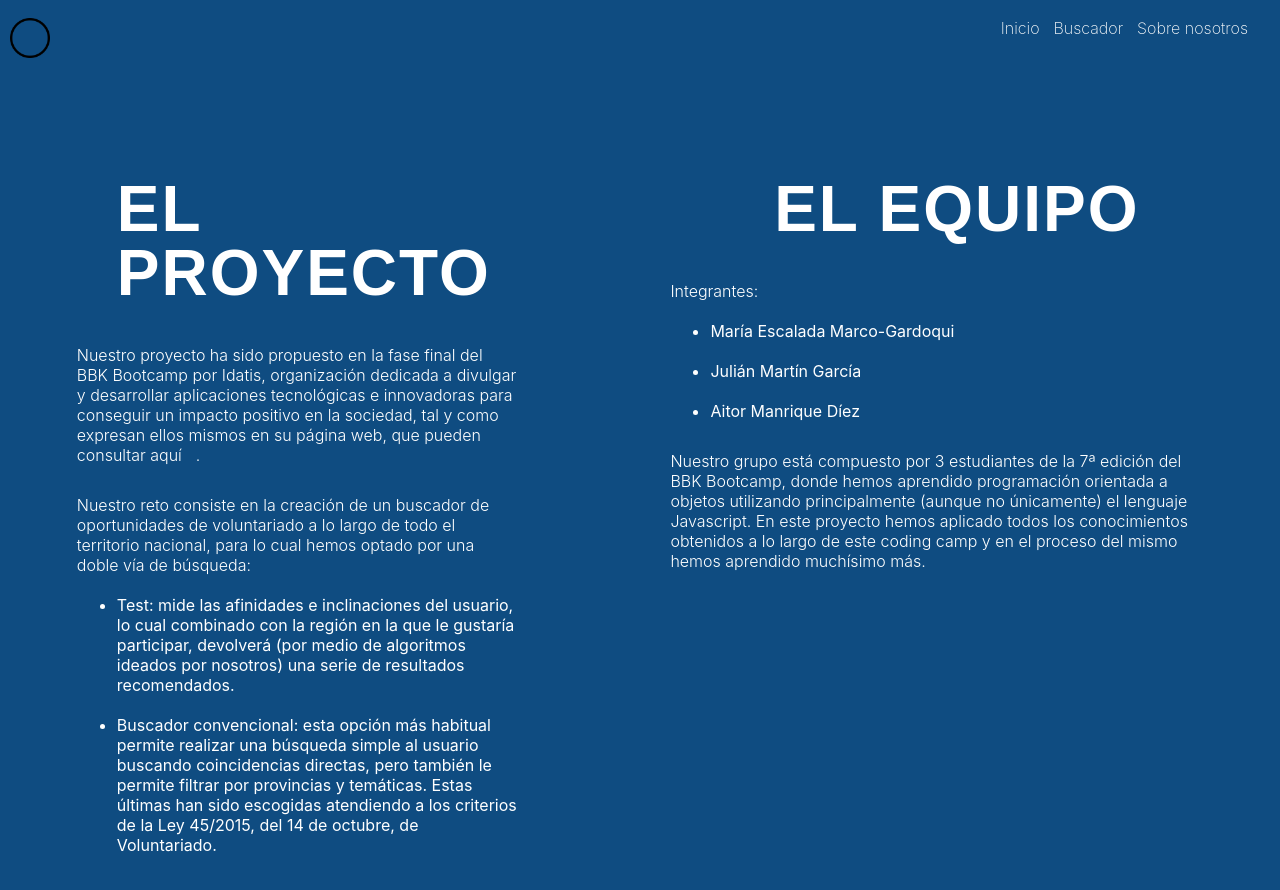
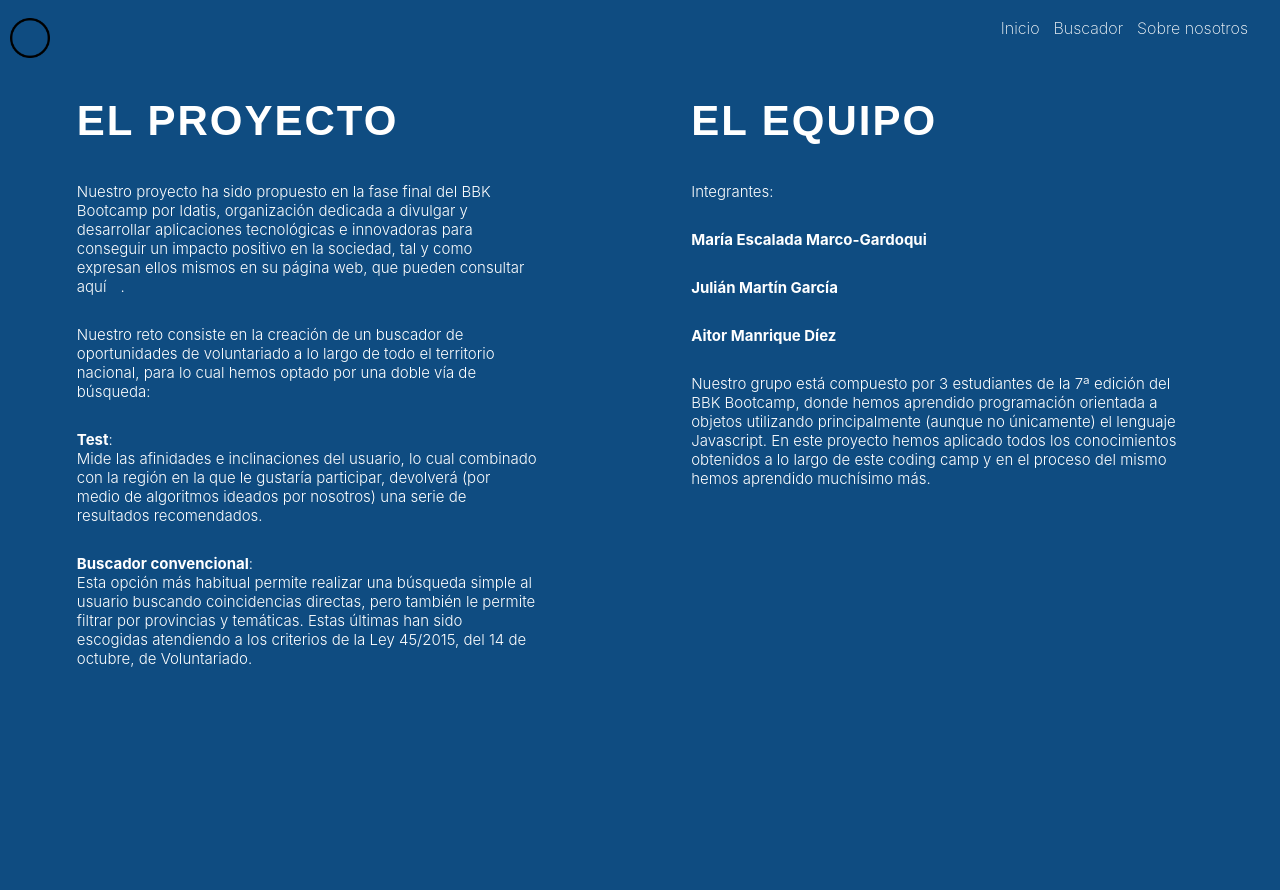
Before and after one commit to Amanrique29/Buscador-voluntariado, a React (Create React App) app: page /aboutus in a window 1280 px wide. Shown: the top 890 px of the page. After the commit the page ends 800 px from the top, so only its background shows below. Built offline with nearby package versions, Linux system fonts and the light colour scheme.

Commit message:
InstruccionesDeLaSimpaticaDeMaria

```diff
--- a/src/Sobrenosotros.css
+++ b/src/Sobrenosotros.css
@@ -1,11 +1,15 @@
 .doscolumnas{
     display: flex;
     justify-content: space-evenly;
+    font-size: 15px;
 }
 .columna{
-    margin: 6%;
+    margin: 0% 6% 6% 6%;
 }
 .titulos_{
-    display: flex;
-    justify-content: center;
+    font-size: 42px;
+    padding-left: 0;
 }
+.ancho-parrafo{
+    width: 512px;
+}
--- a/src/nosotros.js
+++ b/src/nosotros.js
@@ -1,8 +1,8 @@
 import React, { useState } from 'react';
 import { BrowserRouter, Route, Link, useParams } from 'react-router-dom';
 import './Sobrenosotros.css';
-function SobreNosotros(){
-    return(
+function SobreNosotros() {
+    return (
         <>
             <div className="doscolumnas">
                 <div className="columna">
@@ -11,25 +11,29 @@ function SobreNosotros(){
                     <br></br>
                     <p>Nuestro reto consiste en la creación de un buscador de oportunidades de voluntariado a lo largo de todo el territorio nacional, para lo cual hemos optado por una doble vía de búsqueda:</p>
                     <br></br>
-            <ul>
-                <li>Test: mide las afinidades e inclinaciones del usuario, lo cual combinado con la región en la que le gustaría participar, devolverá (por medio de algoritmos ideados por nosotros) una serie de resultados recomendados.</li>
+
+                    <p><b>Test</b>:
                     <br></br>
-                <li>Buscador convencional: esta opción más habitual permite realizar una búsqueda simple al usuario buscando coincidencias directas, pero también le permite filtrar por provincias y temáticas. Estas últimas han sido escogidas atendiendo a los criterios de la Ley 45/2015, del 14 de octubre, de Voluntariado.</li>
-            </ul>
+                Mide las afinidades e inclinaciones del usuario, lo cual combinado con la región en la que le gustaría participar, devolverá (por medio de algoritmos ideados por nosotros) una serie de resultados recomendados.</p>
+                    <br></br>
+                    <p><b>Buscador convencional</b>:
+                    <br></br>
+                Esta opción más habitual permite realizar una búsqueda simple al usuario buscando coincidencias directas, pero también le permite filtrar por provincias y temáticas. Estas últimas han sido escogidas atendiendo a los criterios de la Ley 45/2015, del 14 de octubre, de Voluntariado.</p>
+
                 </div>
                 <div className="columna">
                     <h1 className="titulos_">EL EQUIPO</h1>
                     <p>Integrantes:</p>
-            <ul>
+
                     <br></br>
-                <li>María Escalada Marco-Gardoqui</li>
+                    <p><b>María Escalada Marco-Gardoqui</b></p>
                     <br></br>
-                <li>Julián Martín García </li>
+                    <p><b>Julián Martín García</b> </p>
                     <br></br>
-                <li>Aitor Manrique Díez</li>
-            </ul>
+                    <p><b>Aitor Manrique Díez</b></p>
+
                     <br></br>
-            <p>Nuestro grupo está compuesto por 3 estudiantes de la 7ª edición del BBK Bootcamp, donde hemos aprendido programación orientada a objetos utilizando principalmente (aunque no únicamente) el lenguaje Javascript. En este proyecto hemos aplicado todos los conocimientos obtenidos a lo largo de este coding camp y en el proceso del mismo hemos aprendido muchísimo más. </p>
+                    <p className="ancho-parrafo">Nuestro grupo está compuesto por 3 estudiantes de la 7ª edición del BBK Bootcamp, donde hemos aprendido programación orientada a objetos utilizando principalmente (aunque no únicamente) el lenguaje Javascript. En este proyecto hemos aplicado todos los conocimientos obtenidos a lo largo de este coding camp y en el proceso del mismo hemos aprendido muchísimo más. </p>
 
                 </div>
             </div>
```
Lines whose indentation alone changed are shown as unchanged.
